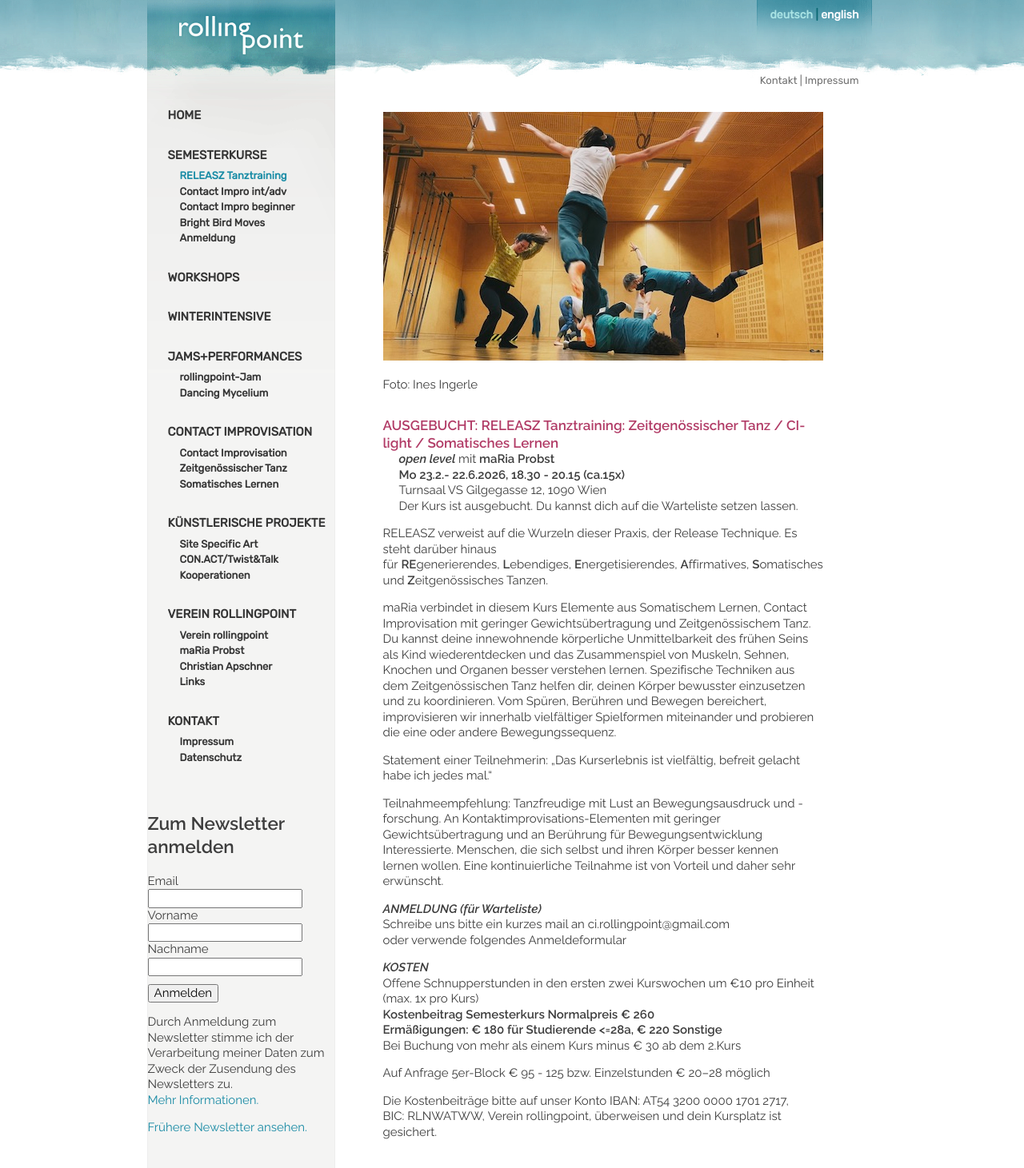
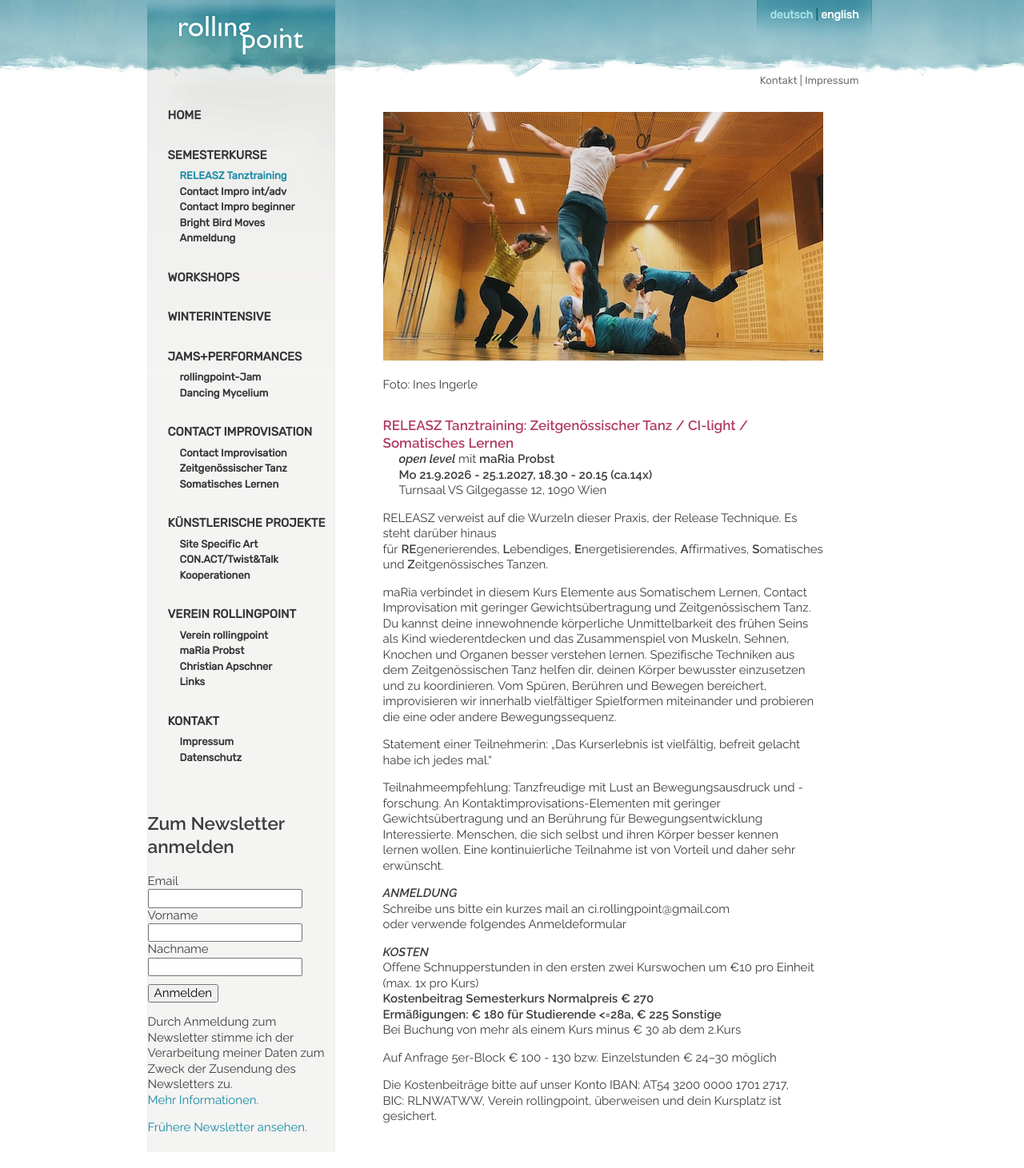
Before and after one commit to manulari/rollingpointat, a Jekyll site: the page built from _pages_de/releasze.md, in a window 1280 px wide. Shown: the whole page at 80% size. Built offline with Jekyll 4.4.1, drawn with Linux system fonts in a browser that asks for light colours; comment, search, counter and statistics services are not loaded.

Commit message:
Update page (de) “releasze”

```diff
--- a/_pages_de/releasze.md
+++ b/_pages_de/releasze.md
@@ -7,12 +7,11 @@ language: de
 
 Foto: Ines Ingerle
 
-#### AUSGEBUCHT: RELEASZ Tanztraining: Zeitgenössischer Tanz / CI-light / Somatisches Lernen
+#### RELEASZ Tanztraining: Zeitgenössischer Tanz / CI-light / Somatisches Lernen
 
 ***open level*** mit **maRia Probst**\
-**Mo 23.2.- 22.6.2026, 18.30 - 20.15 (ca.15x)**\
-Turnsaal VS Gilgegasse 12, 1090 Wien\
-Der Kurs ist ausgebucht. Du kannst dich auf die Warteliste setzen lassen.
+**Mo 21.9.2026 -  25.1.2027, 18.30 - 20.15 (ca.14x)**\
+Turnsaal VS Gilgegasse 12, 1090 Wien
 
 RELEASZ verweist auf die Wurzeln dieser Praxis, der Release Technique. Es steht darüber hinaus für **RE**generierendes, **L**ebendiges, **E**nergetisierendes, **A**ffirmatives, **S**omatisches und **Z**eitgenössisches Tanzen.
 
@@ -22,16 +21,16 @@ Statement einer Teilnehmerin: „Das Kurserlebnis ist vielfältig, befreit gelac
 
 Teilnahmeempfehlung: Tanzfreudige mit Lust an Bewegungsausdruck und -forschung. An Kontaktimprovisations-Elementen mit geringer Gewichtsübertragung und an Berührung für Bewegungsentwicklung Interessierte. Menschen, die sich selbst und ihren Körper besser kennen lernen wollen. Eine kontinuierliche Teilnahme ist von Vorteil und daher sehr erwünscht.
 
-***ANMELDUNG (für Warteliste)***\
+***ANMELDUNG***\
 Schreibe uns bitte ein kurzes mail an ci.rollingpoint@gmail.com\
 oder verwende folgendes Anmeldeformular
 
 ***KOSTEN***\
 Offene Schnupperstunden in den ersten zwei Kurswochen um €10 pro Einheit (max. 1x pro Kurs)\
-**Kostenbeitrag Semesterkurs Normalpreis € 260**\
-**Ermäßigungen: € 180 für Studierende <=28a, € 220 Sonstige**\
+**Kostenbeitrag Semesterkurs Normalpreis € 270**\
+**Ermäßigungen: € 180 für Studierende <=28a, € 225 Sonstige**\
 Bei Buchung von mehr als einem Kurs minus € 30 ab dem 2.Kurs
 
-Auf Anfrage 5﻿er-Block € 95 - 125 bzw. Einzelstunden € 20–28 möglich
+Auf Anfrage 5﻿er-Block € 100 - 130 bzw. Einzelstunden € 24–30 möglich
 
 Die Kostenbeiträge bitte auf unser Konto IBAN: AT54 3200 0000 1701 2717, BIC: RLNWATWW, Verein rollingpoint, überweisen und dein Kursplatz ist gesichert.
```
